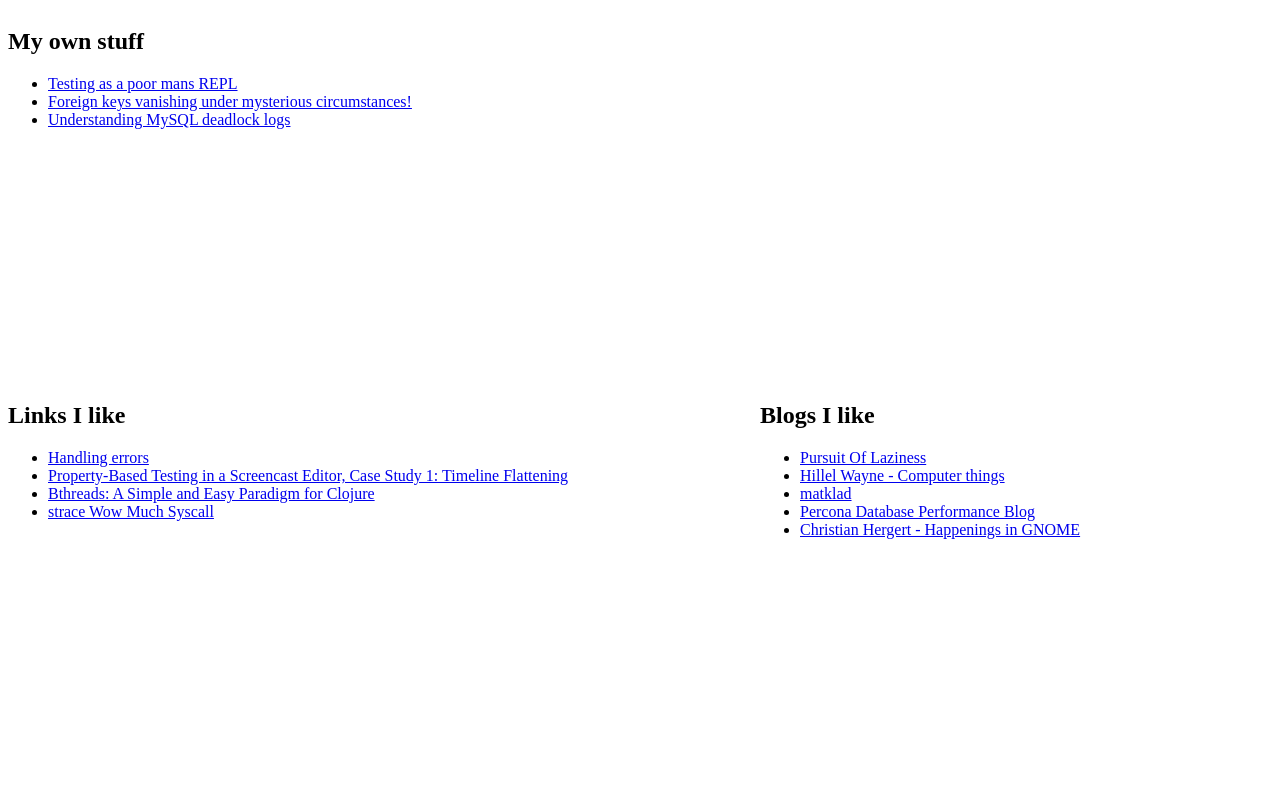
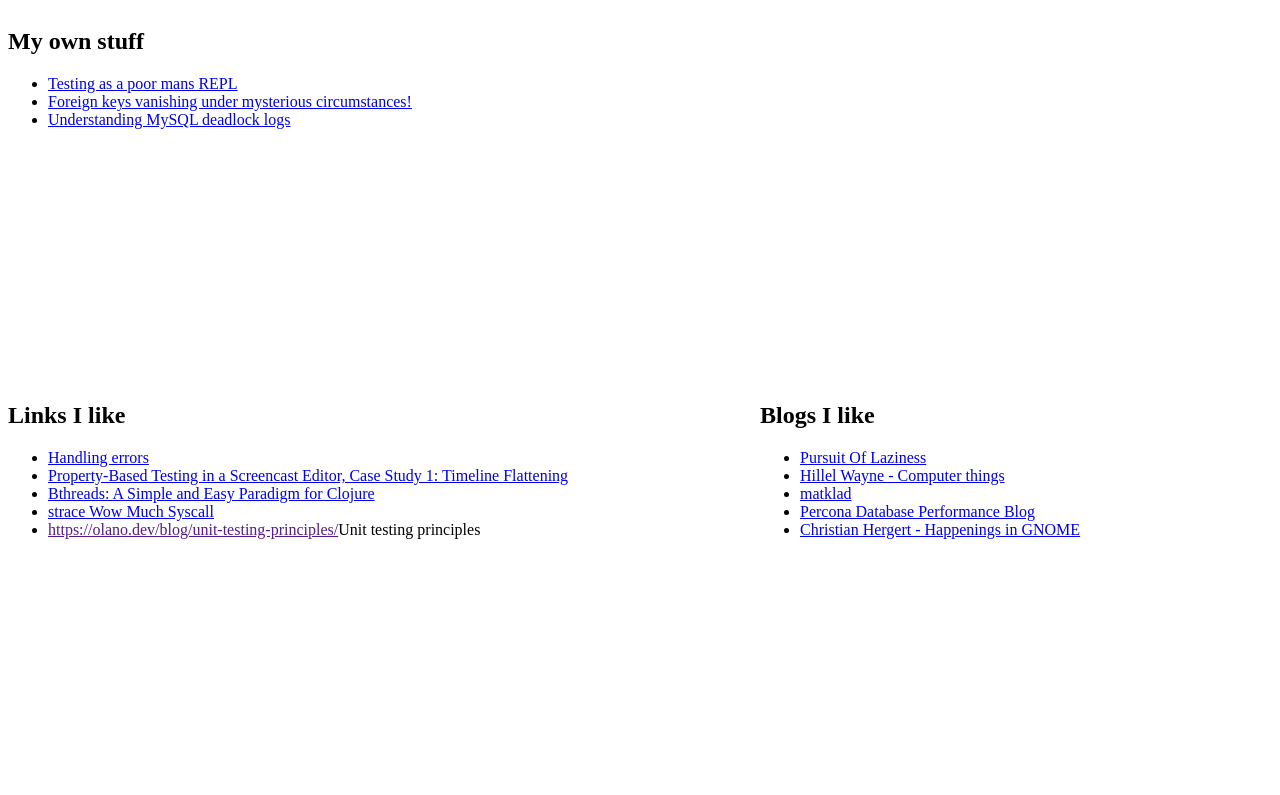
Before and after one commit to blackwolf12333/blackwolf12333.github.io, a plain HTML site: page index.html in a window 1280 px wide. Drawn offline with Linux system fonts and the light colour scheme.

Commit message:
Add new link

```diff
--- a/index.html
+++ b/index.html
@@ -31,6 +31,7 @@
 			<li><a href="https://wickstrom.tech/2019-03-24-property-based-testing-in-a-screencast-editor-case-study-1.html">Property-Based Testing in a Screencast Editor, Case Study 1: Timeline Flattening</a></li>
 			<li><a href="https://thomascothran.tech/2024/10/a-new-paradigm/">Bthreads: A Simple and Easy Paradigm for Clojure</a></li>
 			<li><a href="https://brendangregg.com/blog/2014-05-11/strace-wow-much-syscall.html">strace Wow Much Syscall</a></li>
+			<li><a href="">https://olano.dev/blog/unit-testing-principles/</a>Unit testing principles</li>
 		</ul>
 		</section>
 
```
